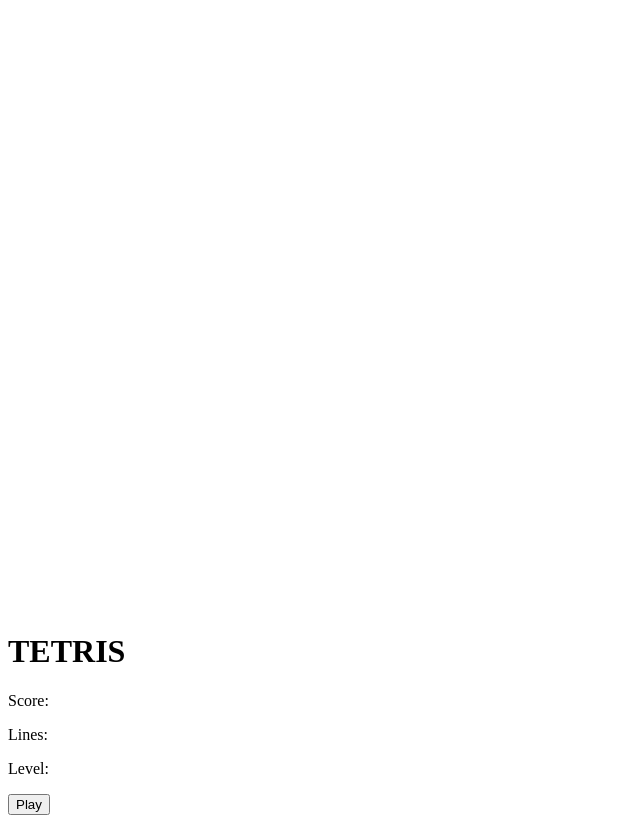
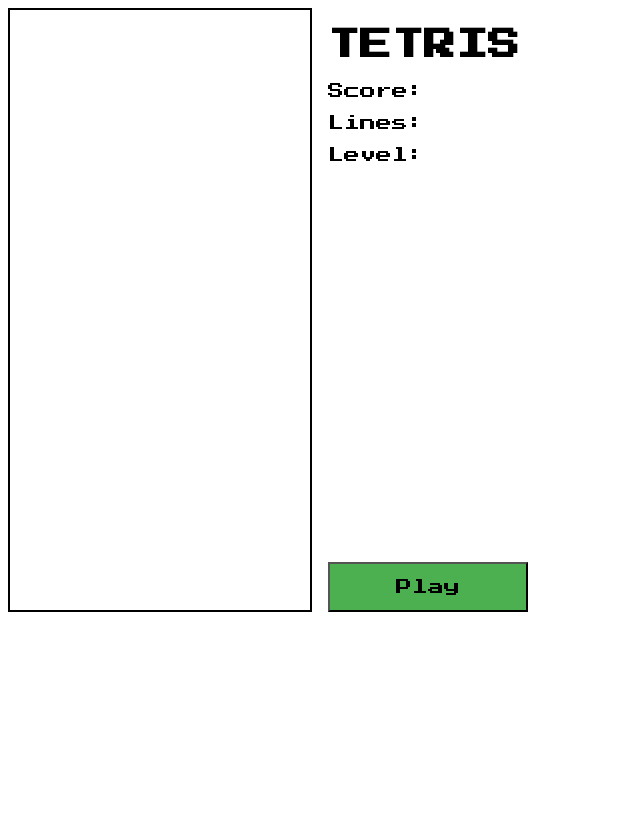
Before and after one commit to barceolga/ng-tetris, an Angular app: page / in a window 1280 px wide. Shown: the whole page, without its empty margins (0-640 px from the left). After the commit the page ends 800 px from the top, so only its background shows below. Built offline with nearby package versions, Linux system fonts and the light colour scheme.

Commit message:
Add vintage style font

```diff
--- a/src/index.html
+++ b/src/index.html
@@ -6,6 +6,7 @@
   <base href="/">
   <meta name="viewport" content="width=device-width, initial-scale=1">
   <link rel="icon" type="image/x-icon" href="favicon.ico">
+  <link href="https://fonts.googleapis.com/css?family=Press+Start+2P&display=swap" rel="stylesheet">
 </head>
 <body>
   <app-root></app-root>
--- a/src/styles.css
+++ b/src/styles.css
@@ -1 +1,26 @@
 /* You can add global styles to this file, and also import other style files */
+* {
+    font-family: 'Press Start 2P', cursive;
+  }
+
+  .grid {
+    display: grid;
+    grid-template-columns: 320px 200px;
+  }
+
+  .right-column {
+    display: flex;
+    flex-direction: column;
+    justify-content: space-between;
+  }
+
+  .game-board {
+    border: solid 2px;
+  }
+
+  .play-button {
+    background-color: #4caf50;
+    font-size: 16px;
+    padding: 15px 30px;
+    cursor: pointer;
+  }
```
